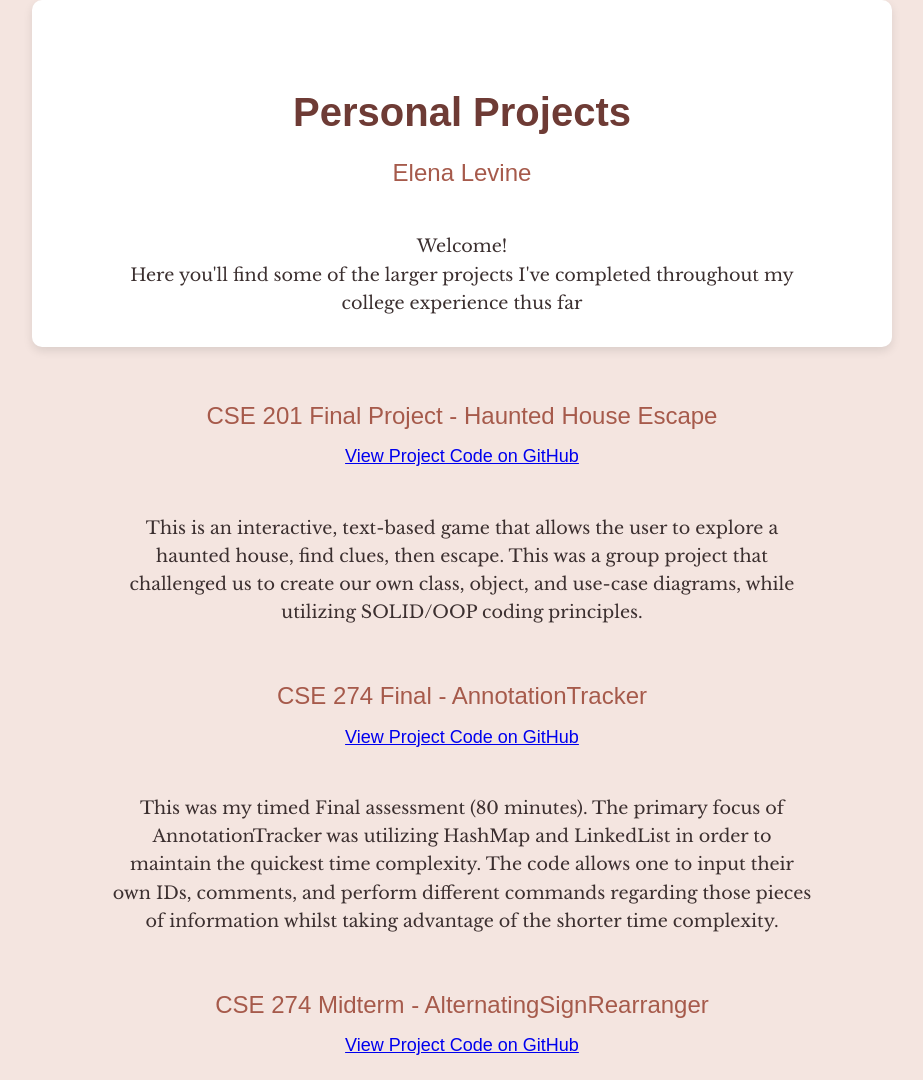
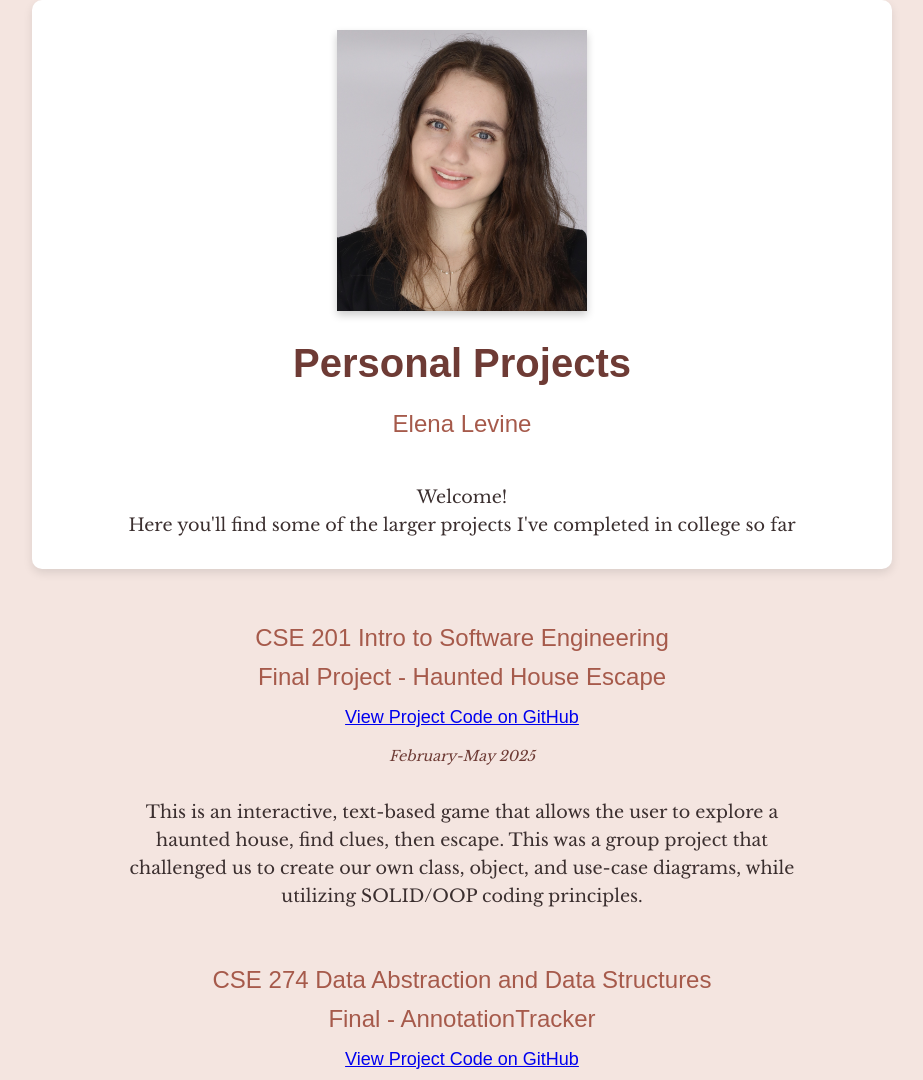
Before and after one commit to elenal2268/Elena-Levine, a plain HTML site: page index.html in a window 1280 px wide. Shown: the top 1080 px of the page, without its empty margins (178-1101 px from the left). Drawn offline with nearby package versions, Linux system fonts and the light colour scheme; a web font is replaced by a local one.

Commit message:
added photo and other details

```diff
--- a/index.html
+++ b/index.html
@@ -5,7 +5,6 @@
   <title>Personal Projects - Elena Levine</title>
   <link href="https://fonts.googleapis.com/css2?family=Libre+Baskerville:wght@400;700&family=Monda:wght@400;700&display=swap" rel="stylesheet">
   <style>
-    /* Overall page styling */
     body {
       background-color: #F4E5E0;
       color: #3B2F2F;
@@ -15,13 +14,12 @@
       padding: 0;
     }
 
-    /* Header styles */
     h1 {
       color: #6E3B35;
       font-family: 'Monda', sans-serif;
       text-align: center;
       font-size: 2.5em;
-      margin-top: 50px;
+      margin-top: 20px;
       margin-bottom: 10px;
     }
 
@@ -35,7 +33,15 @@
       margin-bottom: 40px;
     }
 
-    /* Paragraph styling */
+    .date {
+      text-align: center;
+      font-size: 0.9em;
+      color: #6E3B35;
+      margin-top: -30px;
+      margin-bottom: 30px;
+      font-style: italic;
+    }
+
     p {
       max-width: 700px;
       margin: 0 auto;
@@ -52,93 +58,92 @@
       max-width: 800px;
       box-shadow: 0 4px 10px rgba(0,0,0,0.1);
     }
+
+    .profile-photo {
+      display: block;
+      margin: 0 auto 20px;
+      width: 250px;   /* adjust as needed */
+      height: auto;   /* keeps the rectangle ratio */
+      box-shadow: 0 4px 8px rgba(0,0,0,0.2);
+    }
+
+    .main-section {
+      max-width: 800px;
+      margin: 30px auto;
+      padding: 20px;
+      text-align: left;
+      color: #3B2F2F;
+    }
+
+    .new-section h2 {
+      font-family: 'Monda', sans-serif;
+      color: #A65A4B;
+      margin-top: 0;
+    }
   </style>
 </head>
 
 <body>
   <div class="top-section">
+    <img src="headshot.jpg" alt="headshot photo" class="profile-photo">
     <h1>Personal Projects</h1>
     <h2>Elena Levine</h2>
     <p>Welcome!<br>
-      Here you'll find some of the larger projects I've completed throughout my college experience thus far
+      Here you'll find some of the larger projects I've completed in college so far
     </p>
   </div>
 
-<div class="main-section">
-  <h2>CSE 201 Final Project - Haunted House Escape<br>
-  <span style="font-size: 18px;">
-  <a href="https://github.com/elenal2268/Haunted-House-Escape-Public.git" target="_blank">
-  View Project Code on GitHub
-  </span>
-  </a>
-  </h2>
+  <div class="main-section">
+    <h2>CSE 201 Intro to Software Engineering<br>Final Project - Haunted House Escape<br>
+    <span style="font-size: 18px;">
+    <a href="https://github.com/elenal2268/Haunted-House-Escape-Public.git" target="_blank">
+    View Project Code on GitHub
+    </span>
+    </a>
+    </h2>
+    <p class="date">February-May 2025</p>
 
-  <p>
-    This is an interactive, text-based game that allows the user to
-	explore a haunted house, find clues, then escape. This was a group
-	project that challenged us to create our own class, object, and use-case
-	diagrams, while utilizing SOLID/OOP coding principles.
-  </p>
+    <p>
+      This is an interactive, text-based game that allows the user to
+      explore a haunted house, find clues, then escape. This was a group
+      project that challenged us to create our own class, object, and use-case
+      diagrams, while utilizing SOLID/OOP coding principles.
+    </p>
 
+    <br><br>
+    <h2>CSE 274 Data Abstraction and Data Structures<br>Final - AnnotationTracker<br>
+    <span style="font-size: 18px;">
+    <a href="https://github.com/elenal2268/CSE274-Public/tree/2d1cf7f998cfe5532e1d2cf262ab0f8c616292ed/Final" target="_blank">
+    View Project Code on GitHub
+    </span>
+    </a>
+    </h2>
+    <p class="date">May 2025</p>
 
+    <p>
+      This was my timed Final assessment (80 minutes). The primary focus of AnnotationTracker was utilizing
+      HashMap and LinkedList in order to maintain the quickest time complexity. The code allows one to input
+      their own IDs, comments, and perform different commands regarding those pieces of information whilst
+      taking advantage of the shorter time complexity.
+    </p>
 
+    <br><br>
+    <h2>CSE 274 Data Abstraction and Data Structures<br>Midterm - AlternatingSignRearranger<br>
+    <span style="font-size: 18px;">
+    <a href="https://github.com/elenal2268/CSE274-Public/tree/d17805f23bd17003b9a2e3f79adb124aa32460e9/Midterm" target="_blank">
+    View Project Code on GitHub
+    </span>
+    </a>
+    </h2>
+    <p class="date">March 2025</p>
 
-
-
-  <br><br>
-  <h2>CSE 274 Final - AnnotationTracker<br>
-  <span style="font-size: 18px;">
-  <a href="https://github.com/elenal2268/CSE274-Public/tree/2d1cf7f998cfe5532e1d2cf262ab0f8c616292ed/Final" target="_blank">
-  View Project Code on GitHub
-  </span>
-  </a>
-  </h2>
-
-  <p>
-    This was my timed Final assessment (80 minutes). The primary focus of AnnotationTracker was utilizing
-	HashMap and LinkedList in order to maintain the quickest time complexity. The code allows one to input
-	their own IDs, comments, and perform different commands regarding those pieces of information whilst
-	taking advantage of the shorter time complexity.
-  </p>
-
-
-
-
-
-
-  <br><br>
-  <h2>CSE 274 Midterm - AlternatingSignRearranger<br>
-  <span style="font-size: 18px;">
-  <a href="https://github.com/elenal2268/CSE274-Public/tree/d17805f23bd17003b9a2e3f79adb124aa32460e9/Midterm" target="_blank">
-  View Project Code on GitHub
-  </span>
-  </a>
-  </h2>
-
-  <p>
-    This was my timed Midterm assessment (80 minutes). AlternatingSignRearranger takes an array with
-	both positive and negative integers and adds them to separate LinkedLists (positive/negative).
-	While maintaining O(1) time complexity, the program rearranges the integer values back into
-	a single LinkedList so that the values are alternating between positive/negative, and the
-	negative values are now listed in the opposite order as how they were first entered.
-  </p>
-</div>
-
-<style>
-  .main-section {
-    max-width: 800px;
-    margin: 30px auto;
-    padding: 20px;
-    text-align: left;
-    color: #3B2F2F;
-  }
-
-  .new-section h2 {
-    font-family: 'Monda', sans-serif;
-    color: #A65A4B;
-    margin-top: 0;
-  }
-</style>
-
+    <p>
+      This was my timed Midterm assessment (80 minutes). AlternatingSignRearranger takes an array with
+      both positive and negative integers and adds them to separate LinkedLists (positive/negative).
+      While maintaining O(1) time complexity, the program rearranges the integer values back into
+      a single LinkedList so that the values are alternating between positive/negative, and the
+      negative values are now listed in the opposite order as how they were first entered.
+    </p>
+  </div>
 </body>
 </html>
```
Also changed, not shown: headshot.jpg (added).
